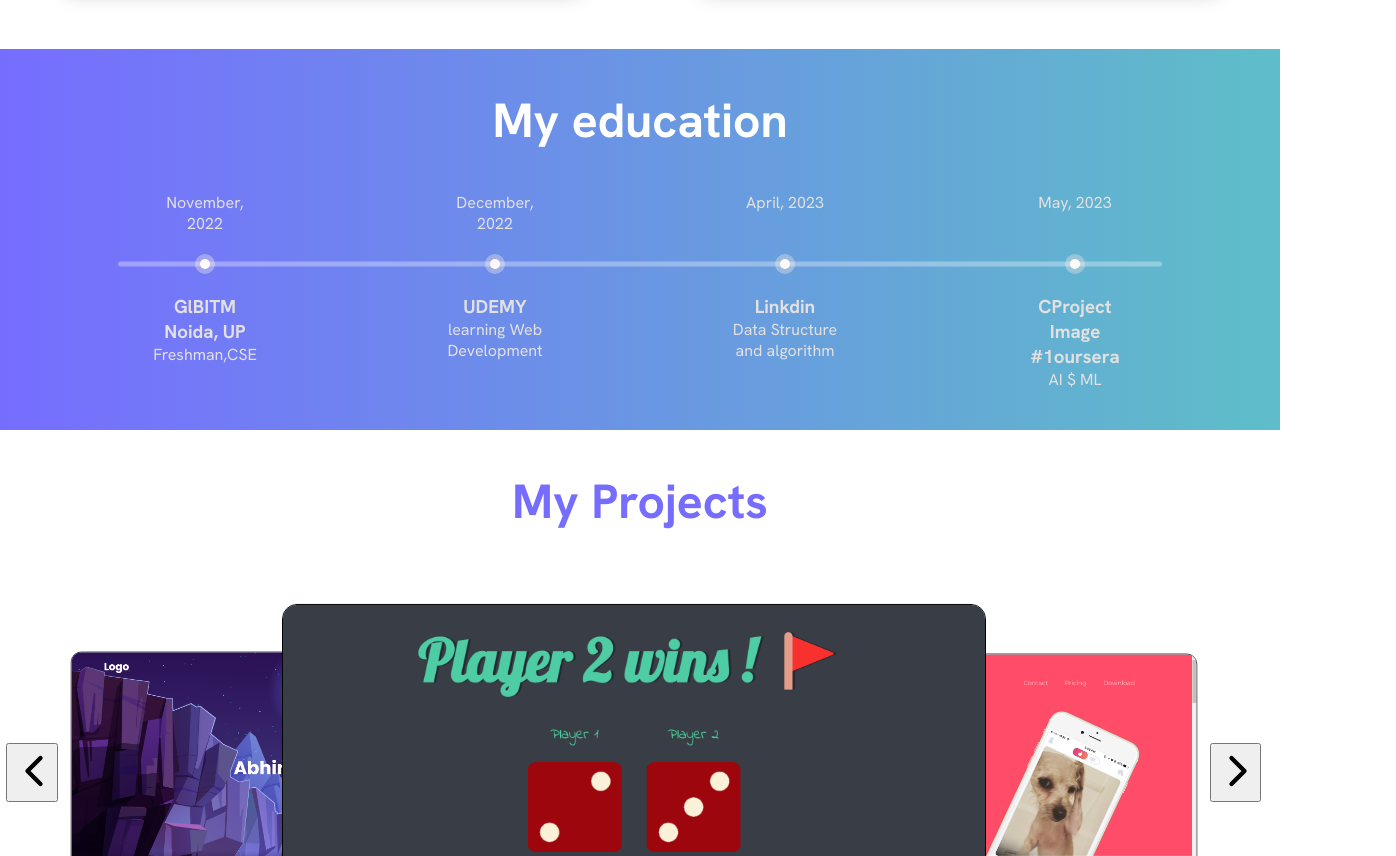
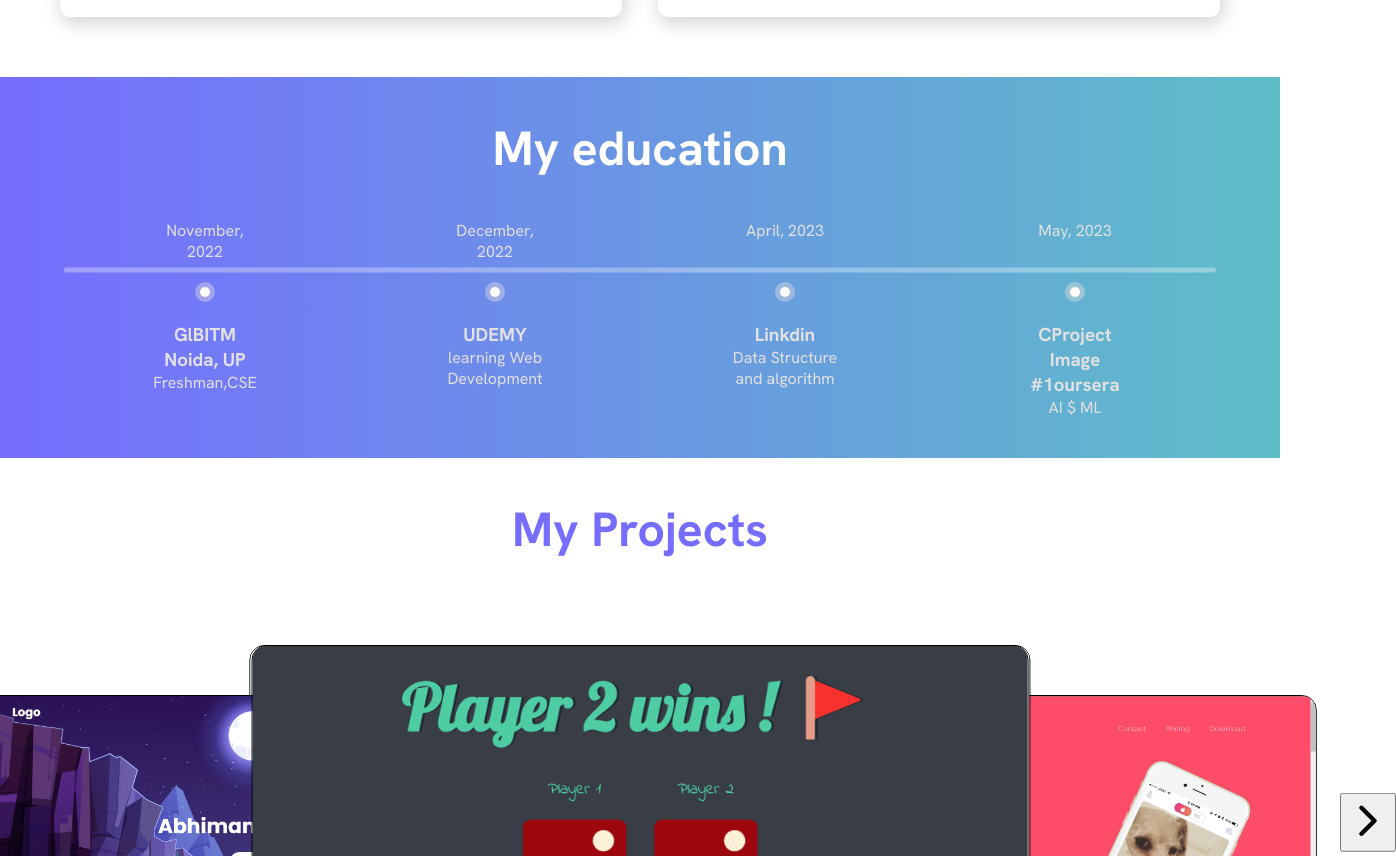
Before and after one commit to AbhimanyuSingh2005/portfolio, a plain HTML site: page index.html in a window 1280 px wide. Shown: the part 1214-2070 px from the top of the page, 1396 px wide, since content can reach past the window. Drawn offline with nearby package versions, Linux system fonts and the light colour scheme.

Commit message:
Revert "Add files via upload"

```diff
--- a/index.html
+++ b/index.html
@@ -90,7 +90,7 @@
         <li>April, 2023</li>
         <li>May, 2023</li>
       </ul>
-      <ul class="dot">
+      <ul>
         <li class="point"><div></div></li>
         <li class="point"><div></div></li>
         <li class="point"><div></div></li>
--- a/styles.css
+++ b/styles.css
@@ -4,7 +4,6 @@
     margin: 0;
     padding: 0;
     scroll-behavior: smooth;
-    box-sizing: border-box;
 }
 
 a {
@@ -83,33 +82,25 @@ body {
 #hero {
     background-image: -webkit-linear-gradient(0deg, #766dff 0%, #5ebec8 100%);
     display: grid;
-    grid-template-columns: 40vw auto;
+    grid-template-columns: auto auto;
     color: rgb(255, 255, 255);
     margin: 20px 60px;
-    width: fit-content;
-    height: fit-content;
+    width: auto;
     text-align: left;
     border-radius: 10px;
     box-shadow: 2px 5px 20px rgba(0, 0, 0, 0.5);
     line-height: 1.5;
-    overflow: hidden;
-}
-
-#hero span::-webkit-scrollbar {
-    display: none;
 }
 
 #hero .profile {
-    width: 40vw;
+
+    height: 100%;
+    width: auto;
 }
 
 #hero span {
-    box-sizing: border-box;
-    font-size: 1.8vw;
-    padding: 40px 40px;
-    overflow: scroll;
-    height: fit-content;
-    max-height: 50vw;
+    margin: 60px 100px;
+    font-size: 0.75em;
 }
 
 #hero h1 {
@@ -125,7 +116,7 @@ body {
     margin-top: 10px;
     color: rgb(226, 224, 224);
     display: flex;
-    align-items: self-start;
+    align-items: center;
 }
 
 #hero .img-icon {
@@ -188,19 +179,14 @@ body {
     padding: 40px 60px;
 }
 
-.dot{
-    position: relative;
-}
-.dot::before {
+#education::before {
     content: '';
     width: 90%;
     background-color: rgba(255, 255, 255, 0.322);
     border-radius: 2.5px;
     height: 5px;
     position: absolute;
-    top:50%;
-    left: 50%;
-    transform: translate(-50%,-50%);
+    transform: translate(-50%, 150.5px);
 }
 
 #education h2 {
@@ -244,7 +230,7 @@ body {
 /* /////////////////////////////////////////////////////////////////////////////project section ///////////////////////////////////////////////////////////////////////*/
 #projects {
     text-align: center;
-    margin: 40px 0;
+    padding: 40px 60px;
 }
 
 #projects h2 {
@@ -253,64 +239,60 @@ body {
 }
 
 #projects div {
-    width: 100vw;
-    display: grid;
-    grid-template-columns: 5vw 88vw 5vw;
-    place-items: center;
-    /* overflow: hidden; */
-    gap: .5vw;
-    place-items: center;
-}
-.carousel-btn{
-    width: 4vw;
-    z-index: 1;
+    display: flex;
+    justify-content: center;
 }
 
+#projects div .carousel-btn {
+    position: absolute;
+}
+
+#projects div [data-btn="previous"] {
+    transform: translate(-1300%, 325%);
+}
+
+#projects div [data-btn="next"] {
+    transform: translate(1300%, 325%);
+}
+
+
 .project-container {
-    height: 50vh;
-    min-height: 250px;
-    width: 85vw;
-    /* overflow: hidden; */
+    height: 460px;
     position: relative;
 }
 
 .project-container .project {
     position: absolute;
     list-style: none;
+    /* height: 0px; */
     left: 50%;
     top: 50%;
     transform: translate(-50%, -50%);
-    transition: all 450ms ease-in-out;
+    /* transition:all 1s ease-in-out; */
 }
 
 .project-container .project img {
     border-radius: 15px;
     border: 1px solid black;
-    width: 55vw;
-    scale: 0;
-    transition: all 450ms ease-in-out;
+    height : 360px;
 }
 
 .project-container [data-active] {
     z-index: 10;
-}
-.project-container [data-active] img{
-    scale: 1;
+
 }
 
 .project-container [data-left] img,
 .project-container [data-right] img {
-    scale: .7;
+    height: 260px;
 }
 
 .project-container [data-left] {
-    transform: translate(-95%, -50%);
-    z-index: -1;
+    transform: translate(-120%, -50%);
 }
 
 .project-container [data-right] {
-    transform: translate(-5%, -50%);
-    z-index: -1;
+    transform: translate(20%, -50%);
 }
 
 
```
Also changed, not shown: index.js (line endings or trailing spaces).
